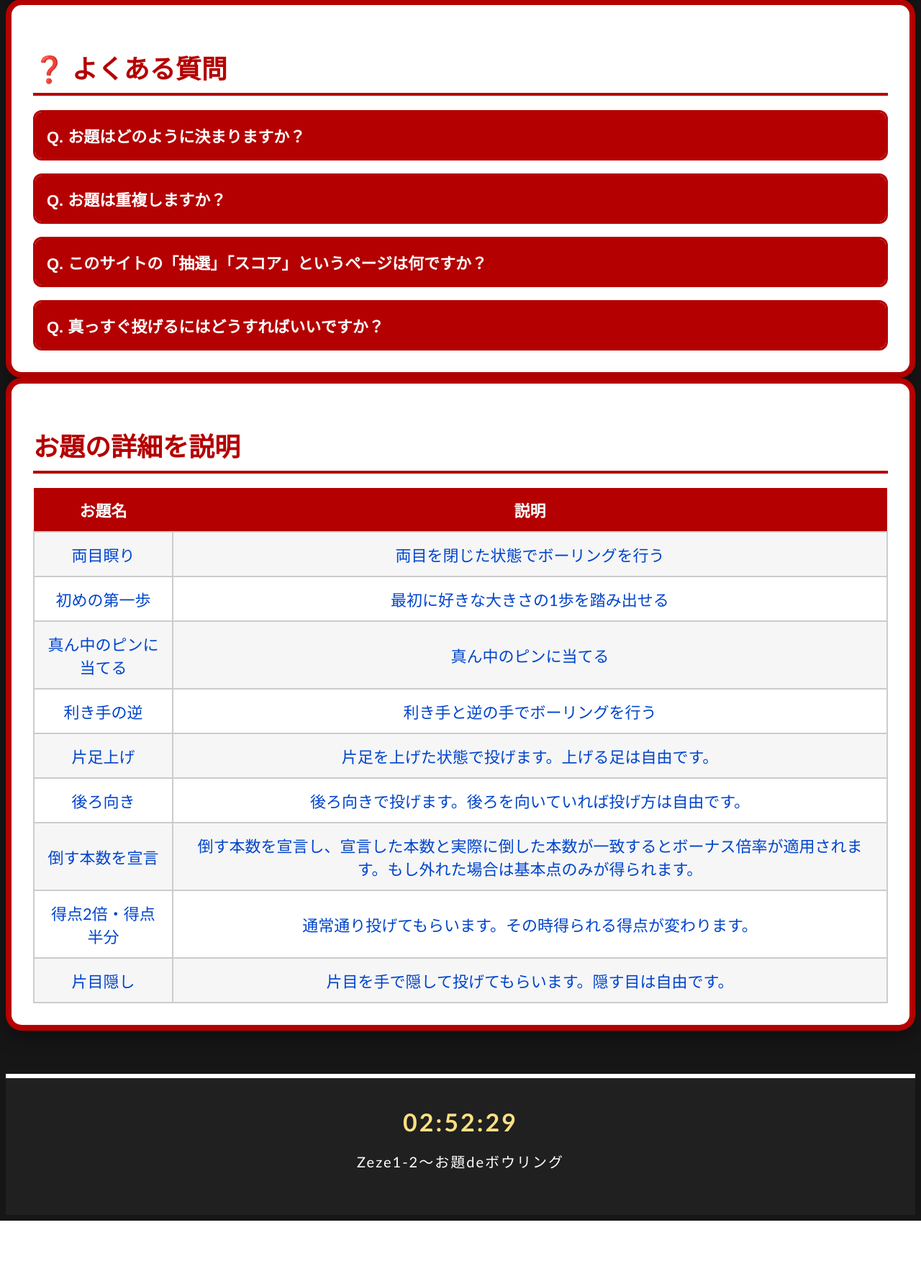
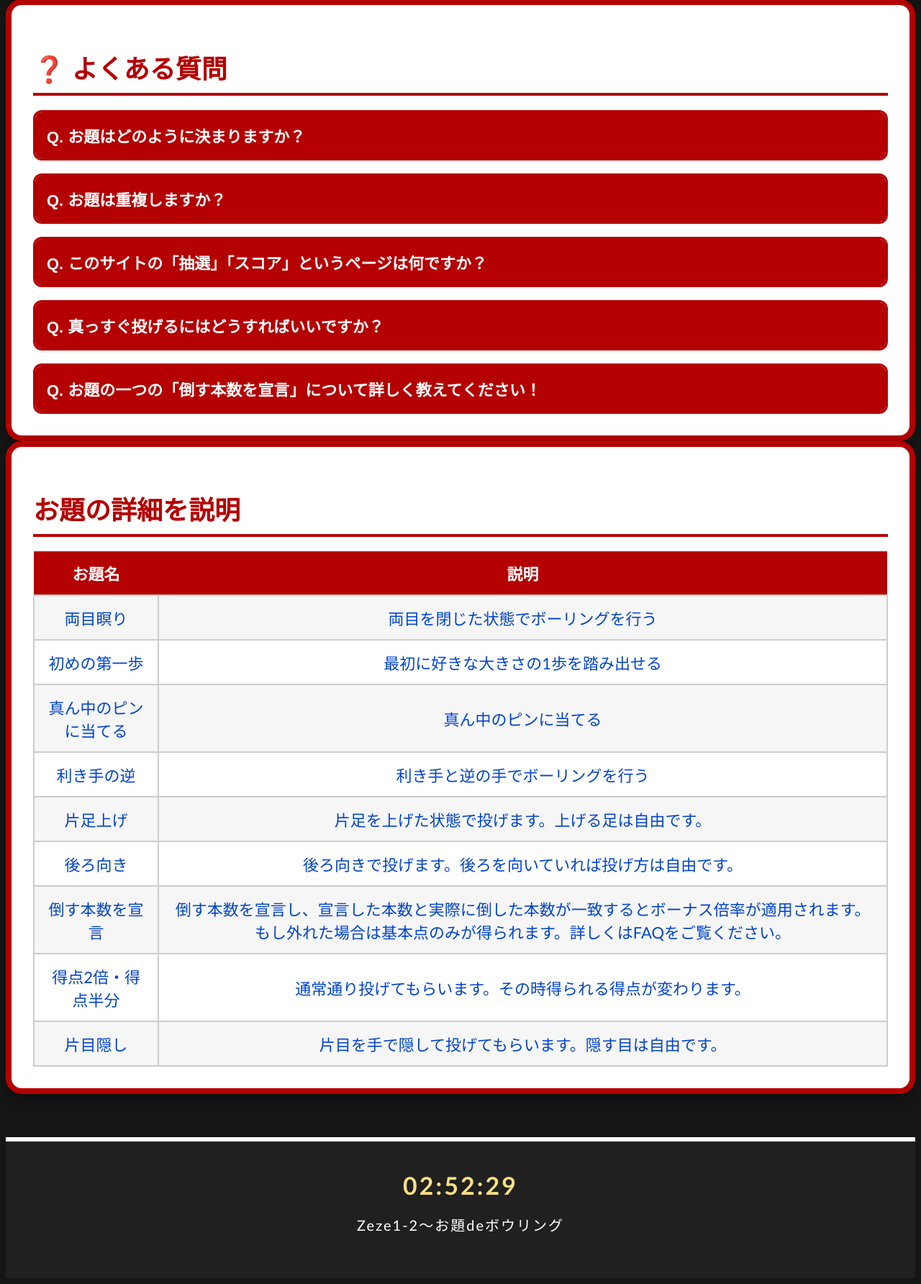
Before and after one commit to KrasnayaPloshchad2718/BowlingWeb, a Python web app: template templates/rules.html in a window 1280 px wide. Shown: the part 2135-3919 px from the top of the page at 72% size. Before the commit the page ends 3831 px from the top, so only its background shows below. Run offline with Jinja, Linux system fonts and the light colour scheme; the template is opened without the code that fills it, so the values that code supplies are empty.

Commit message:
Update rules.html

```diff
--- a/templates/rules.html
+++ b/templates/rules.html
@@ -216,6 +216,49 @@
 
             </div>
 
+            <div class="faq-item">
+
+                <button class="faq-button">
+
+                    Q. お題の一つの「倒す本数を宣言」について詳しく教えてください！
+
+                </button>
+
+                <div class="faq-answer">
+
+                    <p>
+                        倒す本数を宣言し、宣言した本数と実際に倒した本数が一致するとボーナス倍率が適用されます。もし外れた場合は基本点のみが得られます。<br>
+                        ボーナス倍率は、次の通りです。<br>
+                        <table>
+                            <tr>
+                            <th>宣言本数</th>
+                            <th>ボーナス</th>
+                            </tr>
+                            <tr>
+                                <td>0本</td>
+                                <td>全体スコア＋１００点</td>
+                            </tr>
+                            <tr>
+                                <td>1～6本</td>
+                                <td>このお題のスコア × 3.0</td>
+                            </tr>
+
+                            <tr>
+                                <td>7～9本</td>
+                                <td>このお題のスコア × 4.0</td>
+                            </tr>
+
+                            <tr>
+                                <td>10本</td>
+                                <td>このお題のスコア × 5.0</td>
+                            </tr>
+                        </table>
+
+                    </p>
+
+                </div>
+
+            </div>
         </section>
 
         <!-- ボーナス -->
@@ -276,7 +319,7 @@
                 <tr>
                     <td>倒す本数を宣言</td>
 
-                    <td>倒す本数を宣言し、宣言した本数と実際に倒した本数が一致するとボーナス倍率が適用されます。もし外れた場合は基本点のみが得られます。</td>
+                    <td>倒す本数を宣言し、宣言した本数と実際に倒した本数が一致するとボーナス倍率が適用されます。もし外れた場合は基本点のみが得られます。詳しくはFAQをご覧ください。</td>
 
                 </tr>
                 <tr>
```
